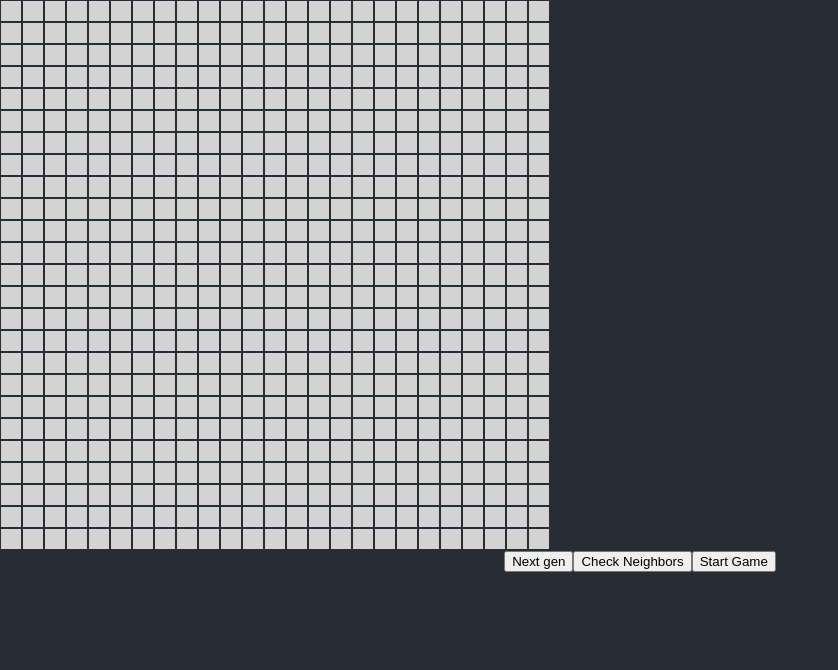
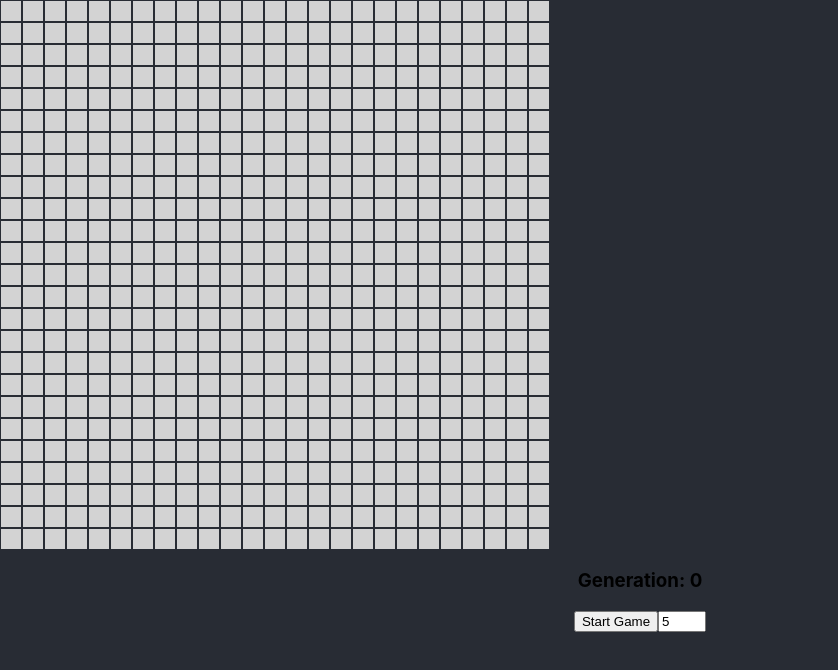
Before and after one commit to thomas-t-huynh/conways, a React (Create React App) app: page / in a window 1280 px wide. Shown: the top 670 px of the page, without its empty margins (0-838 px from the left). Built offline with nearby package versions, Linux system fonts and the light colour scheme.

Commit message:
added speed

```diff
--- a/src/App.js
+++ b/src/App.js
@@ -33,6 +33,7 @@ function App() {
   const [table, setTable] = useState(initTable.table)
   const [gen, setGen] = useState(0)
   const [game, setGame] = useState(false)
+  const [speed, setSpeed] = useState(100)
   // console.log(table)
 
   const setNextGen = () => {
@@ -44,13 +45,18 @@ function App() {
     initTable.checkCellsNeighbors()
   }
 
+  const selectPresetCells = () => {
+    const mid_y = ~~(table.length /2)
+    const mid_x = ~~(table[0].length /2)
+  }
+
   useEffect(() => {
     if (game) {
       checkNeighbors()
       const setNextGenInterval = setInterval(() => {
         setNextGen()
         setGen(gen + 1)
-      }, 500)
+      }, speed)
       return function cleanup() {
         clearInterval(setNextGenInterval)
       }
@@ -59,10 +65,10 @@ function App() {
 
   return (
     <div className="App">
-      {table.map((row, i) => <Row key={i}>{row.map((cell, i) => <Square key={i} cell={cell} />)}</Row>)}
-      <button onClick={() => setNextGen()}>Next gen</button>
-      <button onClick={() => checkNeighbors()}>Check Neighbors</button>
+      {table.map((row, i) => <Row key={i}>{row.map((cell, i) => <Square key={i} game={game} cell={cell} />)}</Row>)}
+      <h3>Generation: {gen}</h3>
       <button onClick={() => setGame(!game)}>{game ? 'Stop game' : 'Start Game'}</button>
+      <input onChange={e => setSpeed(500/e.target.value)} value={500/speed} type="number" min="1" max="5"/>
     </div>
   );
 }
--- a/src/components/Square.js
+++ b/src/components/Square.js
@@ -8,18 +8,19 @@ const Div = styled.div`
   margin: 1px;
 `
 
-
-function Square({ cell }) {
+function Square({ cell, game }) {
 
     useEffect(() => {
         setStatus(cell.alive)
     }, [cell.alive])
 
     const switchStatus = () => {
-        cell.switchStatus()
-        setStatus(cell.alive)
-        // cell.checkNeighbors()
-        console.log(cell)
+        if (!game) {
+            cell.switchStatus()
+            setStatus(cell.alive)
+            // cell.checkNeighbors()
+            console.log(cell)
+        }
     }
     const [ status, setStatus ] = useState(cell.alive)
     return (
```
